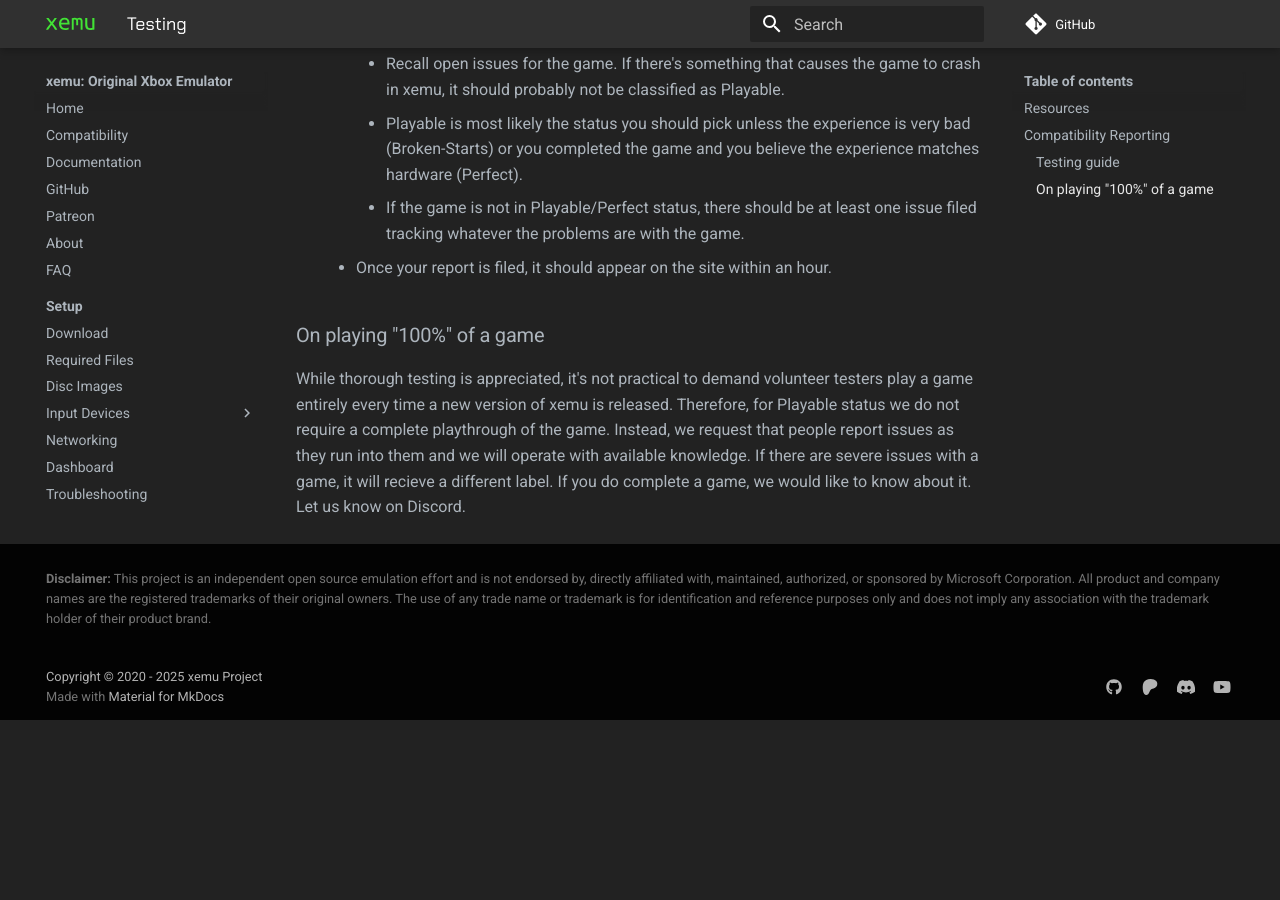
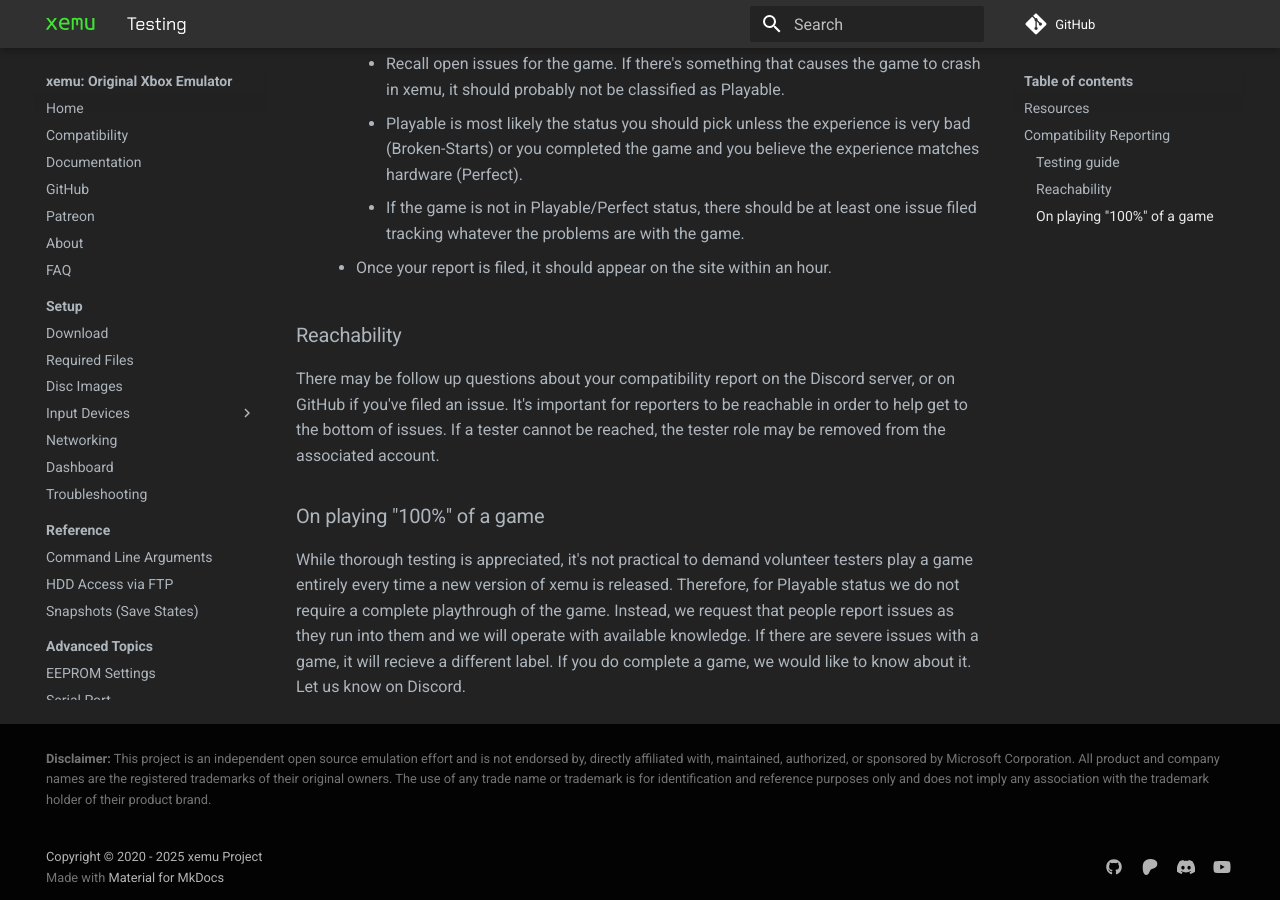
Before and after one commit to xemu-project/xemu-website, an MkDocs documentation site: the page built from docs/docs/testing.md, in a window 1280 px wide and 900 px high, scrolled down 1356 px. Built offline with MkDocs 1.6.1 and Material for MkDocs 9.7.7, drawn with Linux system fonts in a browser that asks for light colours; comment, search, counter and statistics services are not loaded; before the commit the page ends 2076 px from its top, so only the background shows below that.

Commit message:
Add a note about reporter reachability

```diff
--- a/docs/docs/testing.md
+++ b/docs/docs/testing.md
@@ -31,5 +31,8 @@
           * If the game is not in Playable/Perfect status, there should be at least one issue filed tracking whatever the problems are with the game.
     * Once your report is filed, it should appear on the site within an hour.
 
+### Reachability
+There may be follow up questions about your compatibility report on the Discord server, or on GitHub if you've filed an issue. It's important for reporters to be reachable in order to help get to the bottom of issues. If a tester cannot be reached, the tester role may be removed from the associated account.
+
 ### On playing "100%" of a game
 While thorough testing is appreciated, it's not practical to demand volunteer testers play a game entirely every time a new version of xemu is released. Therefore, for Playable status we do not require a complete playthrough of the game. Instead, we request that people report issues as they run into them and we will operate with available knowledge. If there are severe issues with a game, it will recieve a different label. If you do complete a game, we would like to know about it. Let us know on Discord.
```
